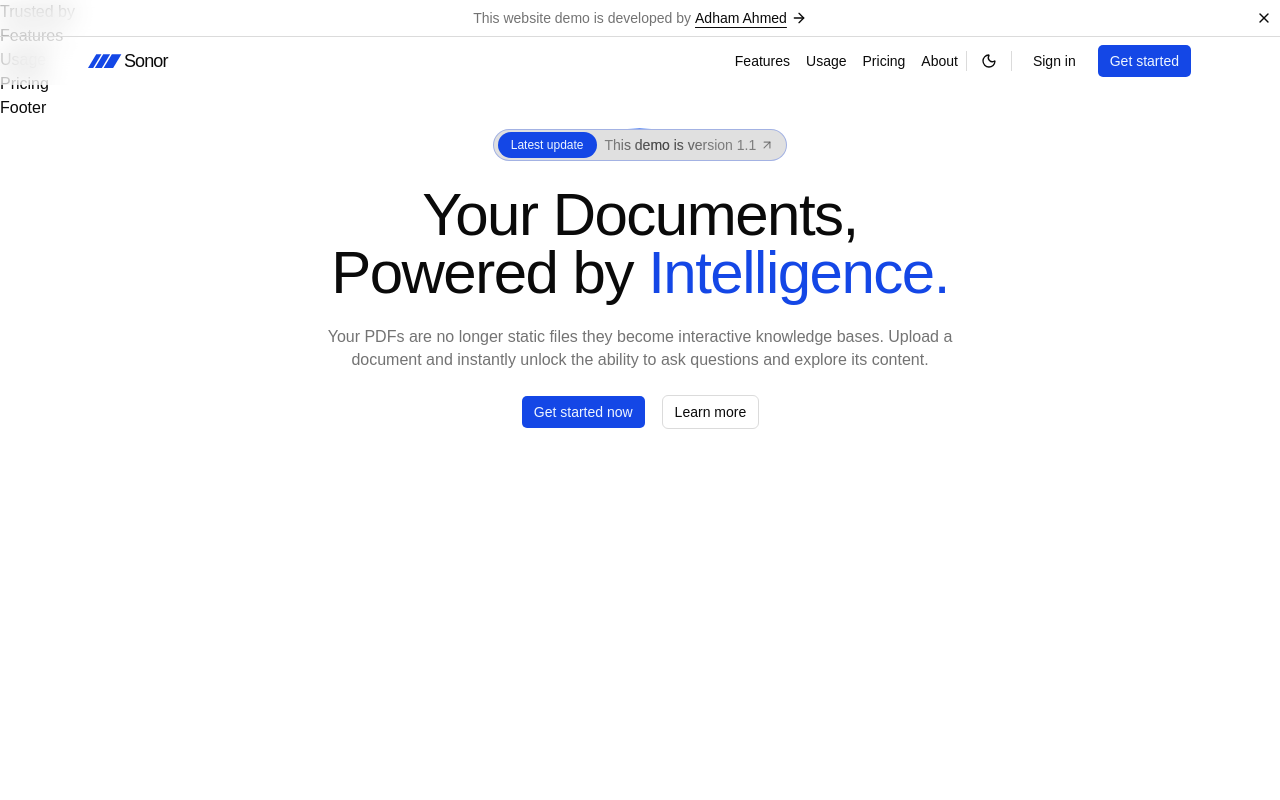
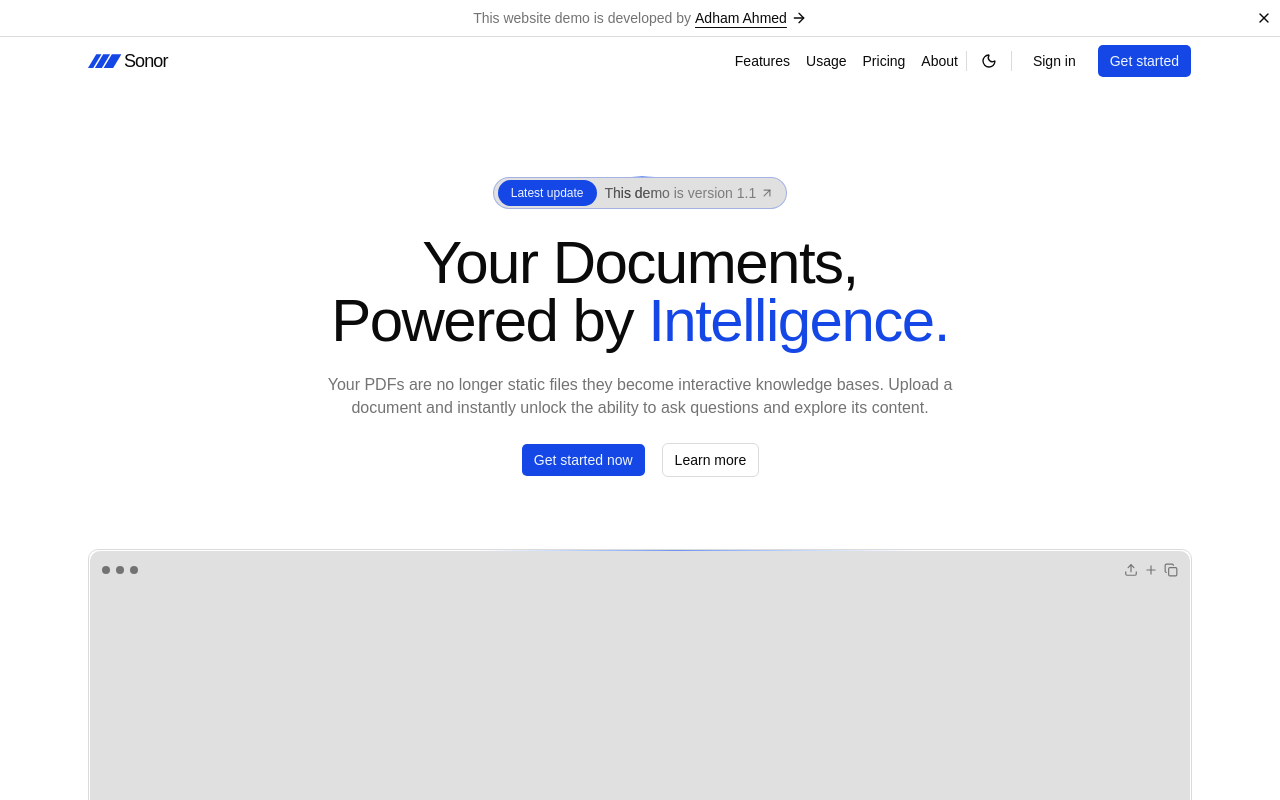
Before and after one commit to adhamahmed23A/sonor_v2, a React (Vite) app in the folder client/: page / in a window 1280 px wide. Shown: the top 800 px of the page. Built offline with nearby package versions, Linux system fonts and the light colour scheme.

Commit message:
some changes in light rays wont affect

```diff
--- a/client/src/components/ui/LightRays.tsx
+++ b/client/src/components/ui/LightRays.tsx
@@ -1,15 +1,15 @@
-import { useRef, useEffect, useState } from 'react';
-import { Renderer, Program, Triangle, Mesh } from 'ogl';
+import { useRef, useEffect, useState } from "react";
+import { Renderer, Program, Triangle, Mesh } from "ogl";
 
 export type RaysOrigin =
-  | 'top-center'
-  | 'top-left'
-  | 'top-right'
-  | 'right'
-  | 'left'
-  | 'bottom-center'
-  | 'bottom-right'
-  | 'bottom-left';
+  | "top-center"
+  | "top-left"
+  | "top-right"
+  | "right"
+  | "left"
+  | "bottom-center"
+  | "bottom-right"
+  | "bottom-left";
 
 interface LightRaysProps {
   raysOrigin?: RaysOrigin;
@@ -27,33 +27,39 @@ interface LightRaysProps {
   className?: string;
 }
 
-const DEFAULT_COLOR = '#ffffff';
+const DEFAULT_COLOR = "#ffffff";
 
 const hexToRgb = (hex: string): [number, number, number] => {
   const m = /^#?([a-f\d]{2})([a-f\d]{2})([a-f\d]{2})$/i.exec(hex);
-  return m ? [parseInt(m[1], 16) / 255, parseInt(m[2], 16) / 255, parseInt(m[3], 16) / 255] : [1, 1, 1];
+  return m
+    ? [
+        parseInt(m[1], 16) / 255,
+        parseInt(m[2], 16) / 255,
+        parseInt(m[3], 16) / 255,
+      ]
+    : [1, 1, 1];
 };
 
 const getAnchorAndDir = (
   origin: RaysOrigin,
   w: number,
-  h: number
+  h: number,
 ): { anchor: [number, number]; dir: [number, number] } => {
   const outside = 0.2;
   switch (origin) {
-    case 'top-left':
+    case "top-left":
       return { anchor: [0, -outside * h], dir: [0, 1] };
-    case 'top-right':
+    case "top-right":
       return { anchor: [w, -outside * h], dir: [0, 1] };
-    case 'left':
+    case "left":
       return { anchor: [-outside * w, 0.5 * h], dir: [1, 0] };
-    case 'right':
+    case "right":
       return { anchor: [(1 + outside) * w, 0.5 * h], dir: [-1, 0] };
-    case 'bottom-left':
+    case "bottom-left":
       return { anchor: [0, (1 + outside) * h], dir: [0, -1] };
-    case 'bottom-center':
+    case "bottom-center":
       return { anchor: [0.5 * w, (1 + outside) * h], dir: [0, -1] };
-    case 'bottom-right':
+    case "bottom-right":
       return { anchor: [w, (1 + outside) * h], dir: [0, -1] };
     default: // "top-center"
       return { anchor: [0.5 * w, -outside * h], dir: [0, 1] };
@@ -82,7 +88,7 @@ interface Uniforms {
 }
 
 const LightRays: React.FC<LightRaysProps> = ({
-  raysOrigin = 'top-center',
+  raysOrigin = "top-center",
   raysColor = DEFAULT_COLOR,
   raysSpeed = 1,
   lightSpread = 1,
@@ -94,7 +100,7 @@ const LightRays: React.FC<LightRaysProps> = ({
   mouseInfluence = 0.1,
   noiseAmount = 0.0,
   distortion = 0.0,
-  className = ''
+  className = "",
 }) => {
   const containerRef = useRef<HTMLDivElement>(null);
   const uniformsRef = useRef<Uniforms | null>(null);
@@ -111,11 +117,11 @@ const LightRays: React.FC<LightRaysProps> = ({
     if (!containerRef.current) return;
 
     observerRef.current = new IntersectionObserver(
-      entries => {
+      (entries) => {
         const entry = entries[0];
         setIsVisible(entry.isIntersecting);
       },
-      { threshold: 0.1 }
+      { threshold: 0.1 },
     );
 
     observerRef.current.observe(containerRef.current);
@@ -139,19 +145,19 @@ const LightRays: React.FC<LightRaysProps> = ({
     const initializeWebGL = async () => {
       if (!containerRef.current) return;
 
-      await new Promise(resolve => setTimeout(resolve, 10));
+      await new Promise((resolve) => setTimeout(resolve, 10));
 
       if (!containerRef.current) return;
 
       const renderer = new Renderer({
         dpr: Math.min(window.devicePixelRatio, 2),
-        alpha: true
+        alpha: true,
       });
       rendererRef.current = renderer;
 
       const gl = renderer.gl;
-      gl.canvas.style.width = '100%';
-      gl.canvas.style.height = '100%';
+      gl.canvas.style.width = "100%";
+      gl.canvas.style.height = "100%";
 
       while (containerRef.current.firstChild) {
         containerRef.current.removeChild(containerRef.current.firstChild);
@@ -277,7 +283,7 @@ void main() {
         mousePos: { value: [0.5, 0.5] },
         mouseInfluence: { value: mouseInfluence },
         noiseAmount: { value: noiseAmount },
-        distortion: { value: distortion }
+        distortion: { value: distortion },
       };
       uniformsRef.current = uniforms;
 
@@ -285,7 +291,7 @@ void main() {
       const program = new Program(gl, {
         vertex: vert,
         fragment: frag,
-        uniforms
+        uniforms,
       });
       const mesh = new Mesh(gl, { geometry, program });
       meshRef.current = mesh;
@@ -319,22 +325,29 @@ void main() {
         if (followMouse && mouseInfluence > 0.0) {
           const smoothing = 0.92;
 
-          smoothMouseRef.current.x = smoothMouseRef.current.x * smoothing + mouseRef.current.x * (1 - smoothing);
-          smoothMouseRef.current.y = smoothMouseRef.current.y * smoothing + mouseRef.current.y * (1 - smoothing);
+          smoothMouseRef.current.x =
+            smoothMouseRef.current.x * smoothing +
+            mouseRef.current.x * (1 - smoothing);
+          smoothMouseRef.current.y =
+            smoothMouseRef.current.y * smoothing +
+            mouseRef.current.y * (1 - smoothing);
 
-          uniforms.mousePos.value = [smoothMouseRef.current.x, smoothMouseRef.current.y];
+          uniforms.mousePos.value = [
+            smoothMouseRef.current.x,
+            smoothMouseRef.current.y,
+          ];
         }
 
         try {
           renderer.render({ scene: mesh });
           animationIdRef.current = requestAnimationFrame(loop);
         } catch (error) {
-          console.warn('WebGL rendering error:', error);
+          console.warn("WebGL rendering error:", error);
           return;
         }
       };
 
-      window.addEventListener('resize', updatePlacement);
+      window.addEventListener("resize", updatePlacement);
       updatePlacement();
       animationIdRef.current = requestAnimationFrame(loop);
 
@@ -344,12 +357,13 @@ void main() {
           animationIdRef.current = null;
         }
 
-        window.removeEventListener('resize', updatePlacement);
+        window.removeEventListener("resize", updatePlacement);
 
         if (renderer) {
           try {
             const canvas = renderer.gl.canvas;
-            const loseContextExt = renderer.gl.getExtension('WEBGL_lose_context');
+            const loseContextExt =
+              renderer.gl.getExtension("WEBGL_lose_context");
             if (loseContextExt) {
               loseContextExt.loseContext();
             }
@@ -358,7 +372,7 @@ void main() {
               canvas.parentNode.removeChild(canvas);
             }
           } catch (error) {
-            console.warn('Error during WebGL cleanup:', error);
+            console.warn("Error during WebGL cleanup:", error);
           }
         }
 
@@ -389,11 +403,12 @@ void main() {
     followMouse,
     mouseInfluence,
     noiseAmount,
-    distortion
+    distortion,
   ]);
 
   useEffect(() => {
-    if (!uniformsRef.current || !containerRef.current || !rendererRef.current) return;
+    if (!uniformsRef.current || !containerRef.current || !rendererRef.current)
+      return;
 
     const u = uniformsRef.current;
     const renderer = rendererRef.current;
@@ -425,7 +440,7 @@ void main() {
     saturation,
     mouseInfluence,
     noiseAmount,
-    distortion
+    distortion,
   ]);
 
   useEffect(() => {
@@ -438,8 +453,8 @@ void main() {
     };
 
     if (followMouse) {
-      window.addEventListener('mousemove', handleMouseMove);
-      return () => window.removeEventListener('mousemove', handleMouseMove);
+      window.addEventListener("mousemove", handleMouseMove);
+      return () => window.removeEventListener("mousemove", handleMouseMove);
     }
   }, [followMouse]);
 
--- a/client/src/pages/landing/components/hero-section.tsx
+++ b/client/src/pages/landing/components/hero-section.tsx
@@ -4,12 +4,14 @@ import { Button } from "@/components/ui/button";
 import LightRays from "@/components/ui/LightRays";
 import { useTheme } from "@/providers/theme-provider";
 import { ArrowUpRight } from "lucide-react";
+import { Mockup } from "./mockup";
 
 const HeroSection = () => {
   const { theme } = useTheme();
   return (
-    <div className="relative">
+    <div className="relative overflow-hidden">
       {theme === "dark" && (
+        <div className="absolute inset-0">
           <LightRays
             raysOrigin="top-center"
             raysColor="#3c68f1"
@@ -25,12 +27,13 @@ const HeroSection = () => {
             fadeDistance={1.4}
             saturation={1}
           />
+        </div>
       )}
-      <div className="absolute inset-0 max-w-4xl mx-auto text-center z-30 pt-28 lg:pt-32 px-6">
+      <div className="relative max-w-3xl md:max-w-5xl lg:max-w-6xl mx-auto text-center z-30 pt-28 md:pt-36 lg:pt-44 px-6">
         <div className="flex flex-col gap-6">
           {/* Animated Announcement */}
           <div className="mx-auto w-fit rounded-full p-px bg-conic-gradient animate-rotate-border">
-            <div className="group h-8 w-fit px-1 py-0.5 bg-muted dark:bg-background backdrop-blur-xl flex items-center justify-center gap-2 rounded-full border border-primary/30 duration-200 ">
+            <div className="group h-8 w-fit px-1 py-0.5 bg-muted dark:bg-background flex items-center justify-center gap-2 rounded-full border border-primary/30 duration-200 ">
               <Badge variant="default" className="p-3">
                 Latest update
               </Badge>
@@ -59,6 +62,8 @@ const HeroSection = () => {
               Learn more
             </Button>
           </div>
+          {/* Mockup */}
+          <Mockup />
         </div>
       </div>
     </div>
--- /dev/null
+++ b/client/src/pages/landing/components/mockup.tsx
@@ -0,0 +1,26 @@
+import { CopyIcon, PlusIcon, UploadIcon } from "lucide-react";
+
+export const Mockup = () => {
+  return (
+    <>
+      <div className=" w-full h-120 lg:h-150 mt-12 p-px border bg-conic-gradient animate-rotate-border rounded-lg">
+        <div className="w-full h-full bg-muted dark:bg-background rounded-lg p-2 flex flex-col">
+          {/* Mockup Buttons */}
+          <div className="w-full flex items-center justify-between p-1">
+            <div className="flex items-center gap-1.5">
+              <div className="rounded-full size-2 bg-muted-foreground" />
+              <div className="rounded-full size-2 bg-muted-foreground" />
+              <div className="rounded-full size-2 bg-muted-foreground" />
+            </div>
+            <div className="flex items-center gap-1.5 text-muted-foreground ">
+              <UploadIcon className="size-3.5 hover:text-foreground duration-200" />
+              <PlusIcon className="size-3.5 hover:text-foreground duration-200" />
+              <CopyIcon className="size-3.5 hover:text-foreground duration-200" />
+            </div>
+          </div>
+          {/* Mockup Image */}
+        </div>
+      </div>
+    </>
+  );
+};
```
Lines whose indentation alone changed are shown as unchanged.
